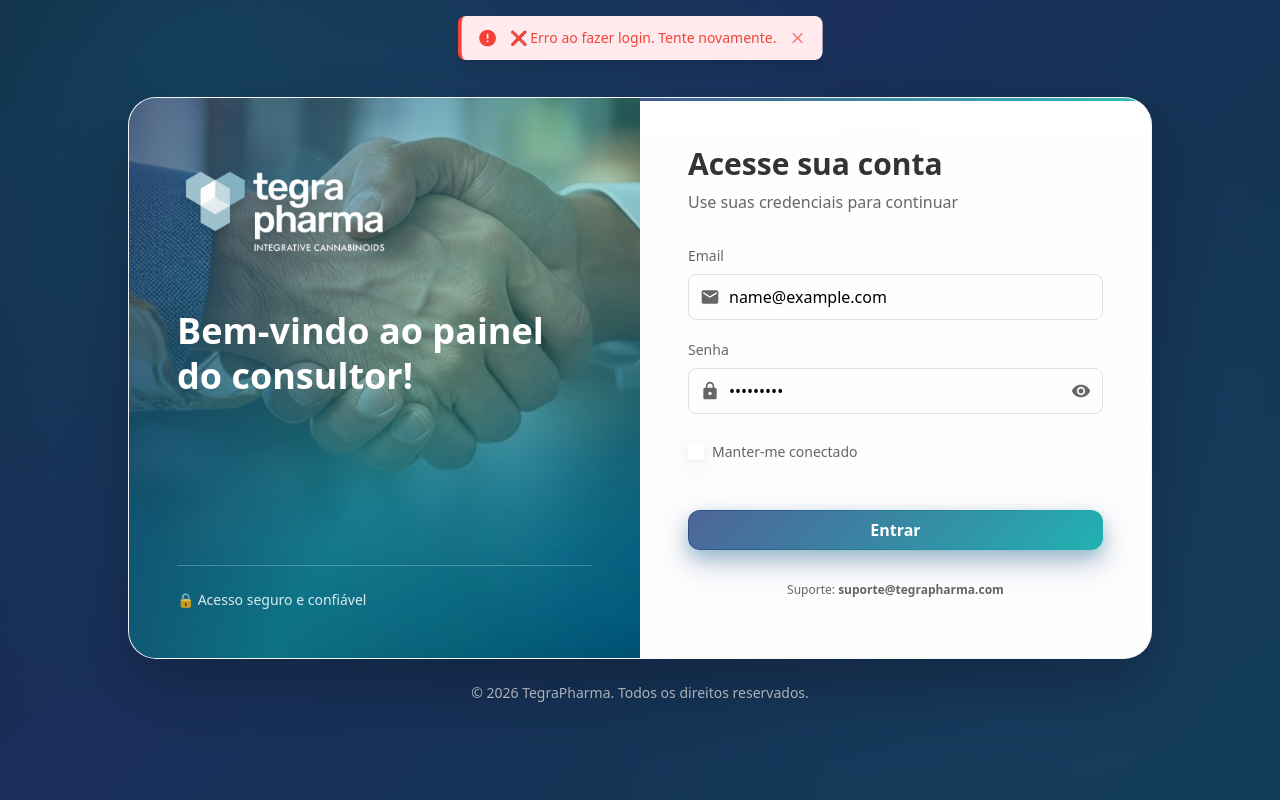
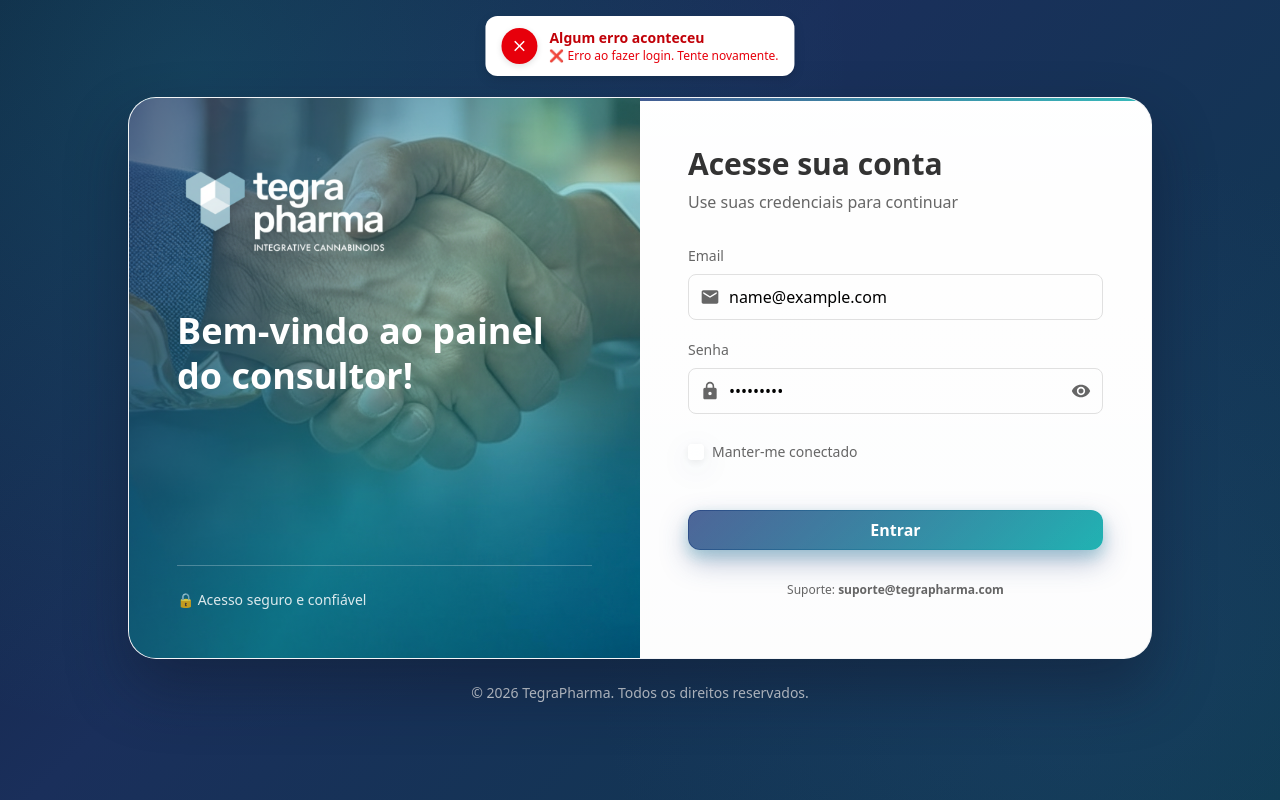
Before and after one commit to LuPiran/ZohoMiddleware, a React (Vite) app in the folder admin/: page / in a window 1280 px wide. Both pictures are taken after typing "name@example.com", "Sample123" into the empty fields and a click on the button "Entrar". Built offline with nearby package versions, Linux system fonts and the light colour scheme; no server answers.

Commit message:
Ajuste Toast , 3.1

```diff
--- a/admin/src/components/feedback/auth/Toast.jsx
+++ b/admin/src/components/feedback/auth/Toast.jsx
@@ -1,14 +1,9 @@
 import { useEffect, useState } from "react";
-import {
-  MdCheckCircle,
-  MdError,
-  MdWarning,
-  MdInfo,
-  MdClose,
-} from "react-icons/md";
+import { MdCheck, MdClose, MdWarning } from "react-icons/md";
 
 /**
  * Componente de Toast individual
+ * Design baseado na imagem de referência
  */
 export default function Toast({
   message,
@@ -32,43 +27,94 @@ export default function Toast({
     }
   }, [duration, onClose]);
 
-  const handleClose = () => {
-    setIsClosing(true);
-    setTimeout(() => {
-      onClose();
-    }, 300);
+  // Títulos padrão por tipo
+  const defaultTitles = {
+    error: "Algum erro aconteceu",
+    warning: "Aviso",
+    success: null, // Sem título padrão para sucesso
+    info: null, // Sem título padrão para info
   };
 
-  const icons = {
-    success: <MdCheckCircle className="text-xl" />,
-    error: <MdError className="text-xl" />,
-    warning: <MdWarning className="text-xl" />,
-    info: <MdInfo className="text-xl" />,
+  // Parse da mensagem para título e subtítulo (separados por "|" ou quebra de linha)
+  const parseMessage = (msg) => {
+    if (msg.includes("|")) {
+      const [title, subtitle] = msg.split("|").map((s) => s.trim());
+      return { title, subtitle };
+    }
+    if (msg.includes("\n")) {
+      const [title, subtitle] = msg.split("\n").map((s) => s.trim());
+      return { title, subtitle };
+    }
+    return { title: null, subtitle: msg };
   };
 
-  const variants = {
-    success: "bg-tegra-success-light border-tegra-success text-tegra-success",
-    error: "bg-tegra-error-light border-tegra-error text-tegra-error",
-    warning: "bg-tegra-warning-light border-tegra-warning text-tegra-warning",
-    info: "bg-tegra-info-light border-tegra-info text-tegra-info",
+  const parsed = parseMessage(message);
+  const title = parsed.title || defaultTitles[type] || null;
+  const subtitle = parsed.subtitle || (parsed.title ? null : message);
+
+  // Configurações de estilo por tipo
+  const styles = {
+    success: {
+      iconBg: "bg-tegra-teal", // Cor azul-petróleo do site (#21b3b3)
+      icon: <MdCheck className="text-white text-lg font-bold" />,
+      titleColor: "text-gray-800", // Cinza escuro (#343A40)
+      subtitleColor: "text-gray-600", // Cinza médio (#6C757D)
+    },
+    error: {
+      iconBg: "bg-red-600", // Vermelho (#DC3545)
+      icon: <MdClose className="text-white text-lg font-bold" />,
+      titleColor: "text-red-700", // Vermelho escuro
+      subtitleColor: "text-red-600", // Vermelho médio
+    },
+    warning: {
+      iconBg: "bg-yellow-500", // Amarelo (#FFC107)
+      icon: <MdWarning className="text-white text-lg font-bold" />,
+      titleColor: "text-yellow-800", // Amarelo escuro
+      subtitleColor: "text-yellow-700", // Amarelo médio escuro
+    },
+    info: {
+      iconBg: "bg-tegra-blue", // Azul do site (#2e4a86)
+      icon: <MdCheck className="text-white text-lg font-bold" />,
+      titleColor: "text-gray-800",
+      subtitleColor: "text-gray-600",
+    },
   };
+
+  const currentStyle = styles[type] || styles.info;
 
   return (
     <div
-      className={`flex items-center gap-3 border-l-4 px-4 py-3 rounded-lg shadow-lg min-w-[300px] max-w-md ${
+      className={`flex items-center gap-3 px-4 py-3 rounded-xl shadow-lg min-w-[280px] max-w-sm bg-white ${
         isClosing ? "animate-slide-up" : "animate-slide-down"
-      } ${variants[type]}`}
+      }`}
       role="alert"
+      style={{
+        boxShadow: "0 4px 12px rgba(0, 0, 0, 0.1), 0 2px 4px rgba(0, 0, 0, 0.06)",
+      }}
     >
-      <div className="flex-shrink-0">{icons[type]}</div>
-      <p className="flex-1 text-sm font-medium">{message}</p>
-      <button
-        onClick={handleClose}
-        className="flex-shrink-0 text-current opacity-70 hover:opacity-100 transition"
-        aria-label="Fechar"
+      {/* Ícone circular */}
+      <div
+        className={`shrink-0 w-9 h-9 rounded-full ${currentStyle.iconBg} flex items-center justify-center`}
+        style={{
+          boxShadow: "0 2px 6px rgba(0, 0, 0, 0.12)",
+        }}
       >
-        <MdClose className="text-lg" />
-      </button>
+        {currentStyle.icon}
+      </div>
+
+      {/* Texto */}
+      <div className="flex-1 min-w-0">
+        {title && (
+          <p className={`text-sm font-bold ${currentStyle.titleColor} leading-tight`}>
+            {title}
+          </p>
+        )}
+        {subtitle && (
+          <p className={`text-xs font-normal ${currentStyle.subtitleColor} leading-tight ${title ? 'mt-0.5' : ''}`}>
+            {subtitle}
+          </p>
+        )}
+      </div>
     </div>
   );
 }
--- a/admin/src/components/layout/MainLayout.jsx
+++ b/admin/src/components/layout/MainLayout.jsx
@@ -10,7 +10,7 @@ export default function MainLayout({ children }) {
     <div className="min-h-screen bg-tegra-bg-secondary">
       <Header />
       <Navbar />
-      <main className="relative">{children}</main>
+      <main>{children}</main>
     </div>
   );
 }
--- a/admin/src/pages/Dashboard/Dashboard.jsx
+++ b/admin/src/pages/Dashboard/Dashboard.jsx
@@ -1,7 +1,8 @@
-import { useEffect, useMemo, useState } from "react";
+import { useEffect, useMemo, useRef } from "react";
 import { useNavigate } from "react-router-dom";
 import { authService } from "../../services/auth";
 import { useLoading } from "../../contexts/LoadingContext";
+import { useToast } from "../../components/feedback/auth/ToastContainer";
 import MainLayout from "../../components/layout/MainLayout";
 import { ROUTES, STORAGE_KEYS } from "../../utils/constants";
 import { MdShoppingCart, MdRefresh, MdReport } from "react-icons/md";
@@ -10,7 +11,8 @@ export default function Dashboard() {
   const navigate = useNavigate();
   const user = authService.getUser();
   const { setLoading } = useLoading();
-  const [showLoginToast, setShowLoginToast] = useState(false);
+  const { showToast } = useToast();
+  const loginToastShownRef = useRef(false);
 
   useEffect(() => {
     if (!authService.isAuthenticated()) {
@@ -24,15 +26,25 @@ export default function Dashboard() {
 
   useEffect(() => {
     const loginSuccess = sessionStorage.getItem(STORAGE_KEYS.LOGIN_SUCCESS);
-    if (loginSuccess === "true") {
+    if (loginSuccess === "true" && !loginToastShownRef.current) {
       sessionStorage.removeItem(STORAGE_KEYS.LOGIN_SUCCESS);
-      setShowLoginToast(true);
+      loginToastShownRef.current = true;
+
+      // O blur azul do login acontece na página de Login:
+      // - Aguarda 300ms antes de iniciar o blur
+      // - Inicia o blur (setIsTransitioning) - animação dura 2000ms
+      // - Aguarda 2000ms (duração da animação do blur)
+      // - Navega para o Dashboard
+      // Quando chegamos aqui, o blur azul já terminou completamente
+      // Mostramos o toast logo após o Dashboard carregar
+      // Usamos um delay para garantir que a página está totalmente renderizada
       const timer = setTimeout(() => {
-        setShowLoginToast(false);
-      }, 2600);
+        showToast("Login concluído|Seja bem-vindo de volta!", "success", 4000);
+      }, 500);
+
       return () => clearTimeout(timer);
     }
-  }, []);
+  }, [showToast]);
 
   // Dados mocados para o mês atual
   const dashboardData = useMemo(() => {
@@ -84,17 +96,6 @@ export default function Dashboard() {
 
   return (
     <MainLayout>
-      {showLoginToast && (
-        <div className="login-success-toast" role="status" aria-live="polite">
-          <div className="login-success-toast__icon">✓</div>
-          <div className="login-success-toast__content">
-            <div className="login-success-toast__title">Login concluído</div>
-            <div className="login-success-toast__text">
-              Seja bem-vindo de volta!
-            </div>
-          </div>
-        </div>
-      )}
       <div className="dashboard-page max-w-7xl mx-auto px-3 sm:px-4 md:px-6 lg:px-8 py-5 sm:py-7 md:py-8">
         {/* Mensagem de boas-vindas */}
         <div className="mb-4 sm:mb-6 md:mb-8">
```
Also changed, not shown: admin/src/index.css (+113 -29 lines), admin/src/pages/Auth/Login.jsx (+12 -9 lines).
